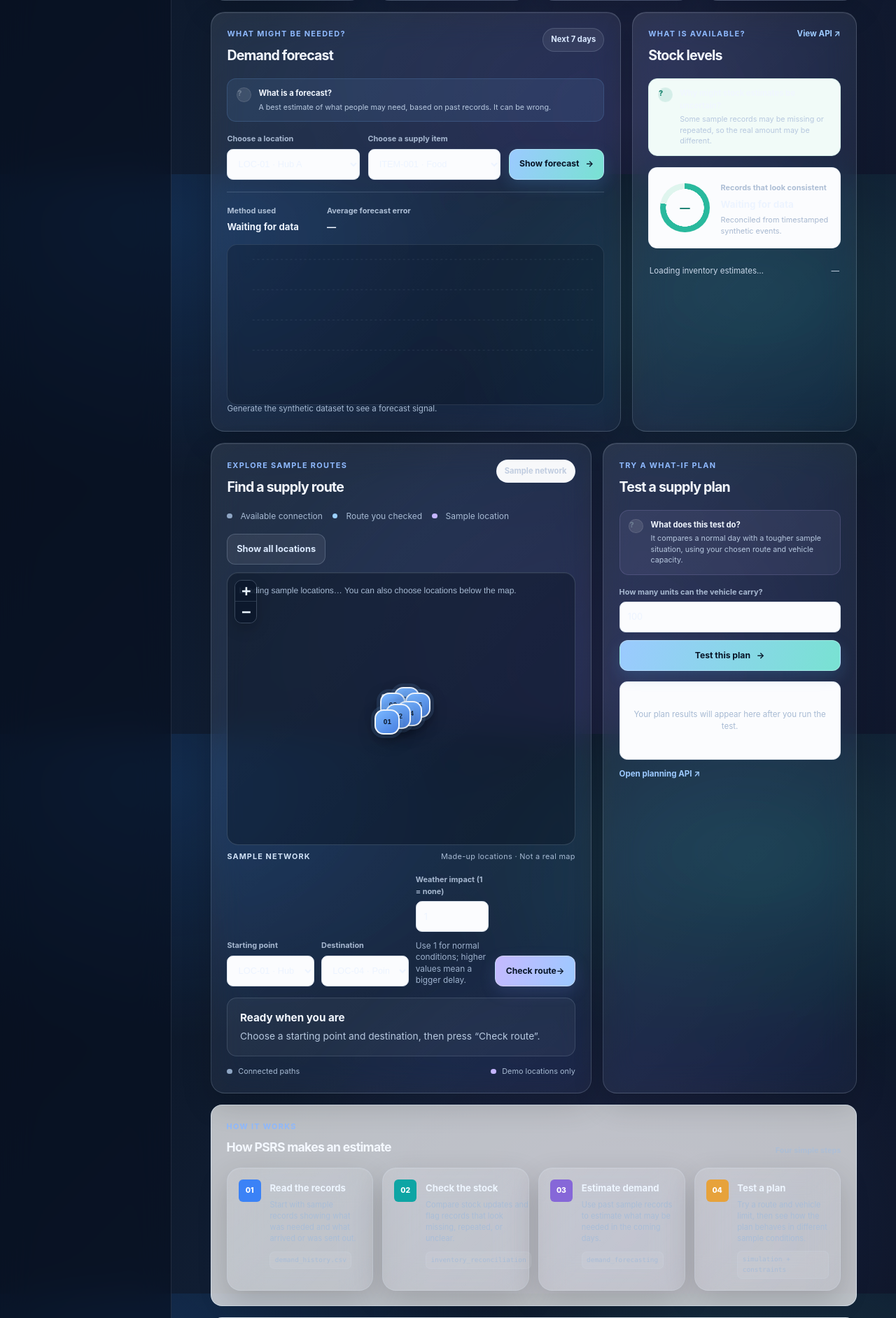
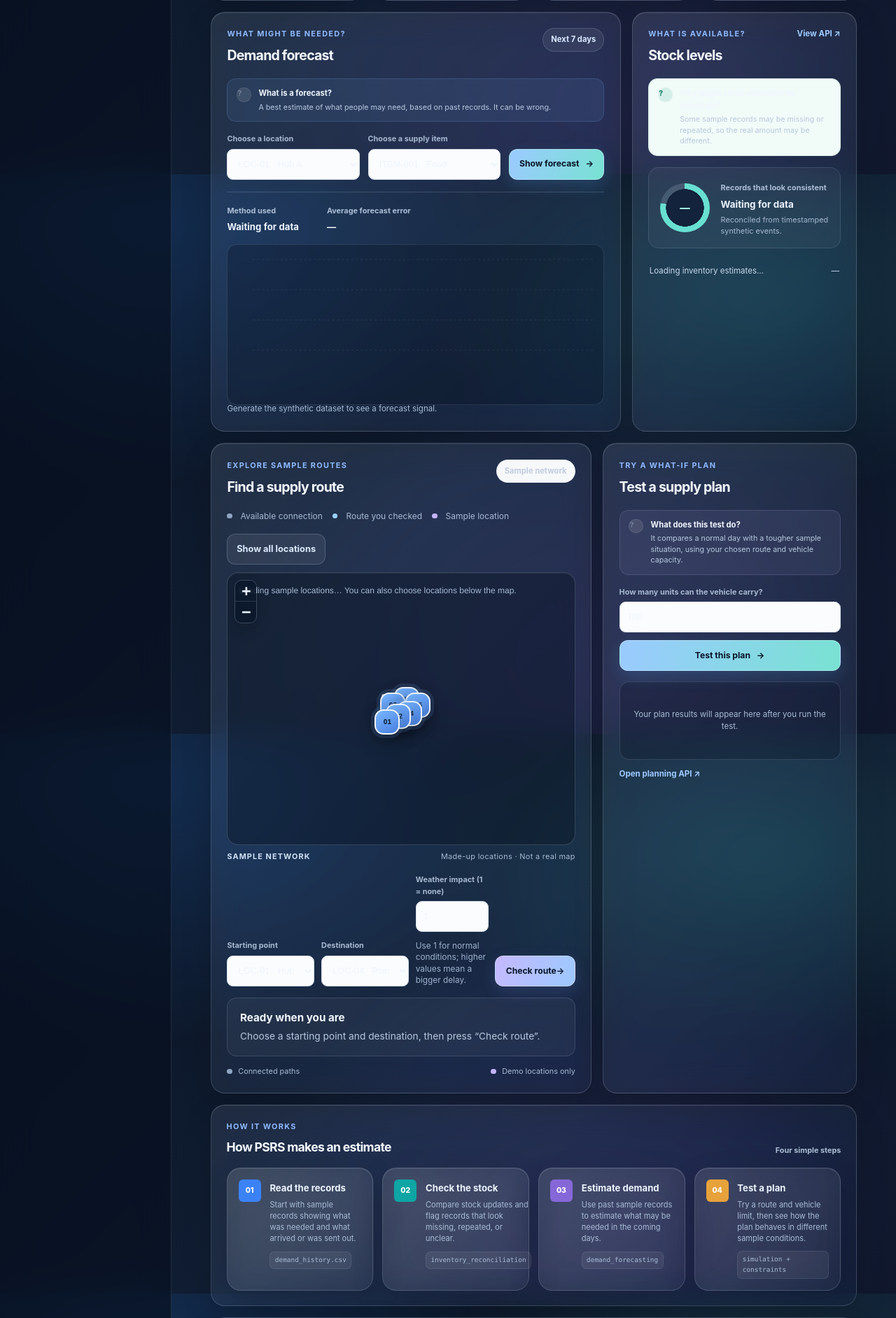
Before and after one commit to 1Y20ash/PSRS, a Flask app: page / in a window 1280 px wide. Shown: the part 551-2435 px from the top of the page at 70% size. Run offline with Flask 3, Linux system fonts and the light colour scheme; a map, chart or similar area stays blank.

Commit message:
Fix remaining opaque panels in glass dashboard

```diff
--- a/psrs/static/dashboard.css
+++ b/psrs/static/dashboard.css
@@ -504,3 +504,48 @@ button:disabled { opacity: .58; cursor: wait; transform: none !important; }
 @media (prefers-reduced-motion: reduce) {
   *, *::before, *::after { transition-duration:.01ms !important; animation-duration:.01ms !important; }
 }
+
+/* Final contrast pass: keep every dashboard section in the glass theme. */
+.learning-section,
+.glossary-section {
+  color: var(--ink);
+  background: linear-gradient(135deg, rgba(255,255,255,.085), rgba(255,255,255,.025));
+  border: 1px solid rgba(218,234,255,.17);
+  border-radius: 20px;
+  box-shadow: 0 16px 44px rgba(0,0,0,.14), inset 0 1px 0 rgba(255,255,255,.08);
+  backdrop-filter: blur(22px) saturate(135%);
+  -webkit-backdrop-filter: blur(22px) saturate(135%);
+}
+.inventory-highlight {
+  background: rgba(255,255,255,.045);
+  border: 1px solid rgba(210,229,255,.13);
+  border-radius: 15px;
+}
+.ring-chart {
+  background: radial-gradient(closest-side, #12233b 76%, transparent 77% 99%), conic-gradient(#68e0d1 78%, rgba(210,229,255,.16) 0);
+  color: #a9f6e8;
+}
+.planning-result {
+  background: rgba(8,17,31,.28);
+  border-color: rgba(210,229,255,.15);
+  border-radius: 14px;
+}
+.result-stat {
+  background: rgba(255,255,255,.055);
+  border: 1px solid rgba(210,229,255,.09);
+  border-radius: 10px;
+}
+.forecast-summary {
+  border-color: rgba(210,229,255,.13);
+}
+.learning-section .section-heading,
+.glossary-section .section-heading {
+  color: var(--ink);
+}
+.glossary-grid details {
+  background: rgba(255,255,255,.035);
+}
+@media (max-width: 720px) {
+  .learning-section,
+  .glossary-section { border-radius: 16px; }
+}
```
